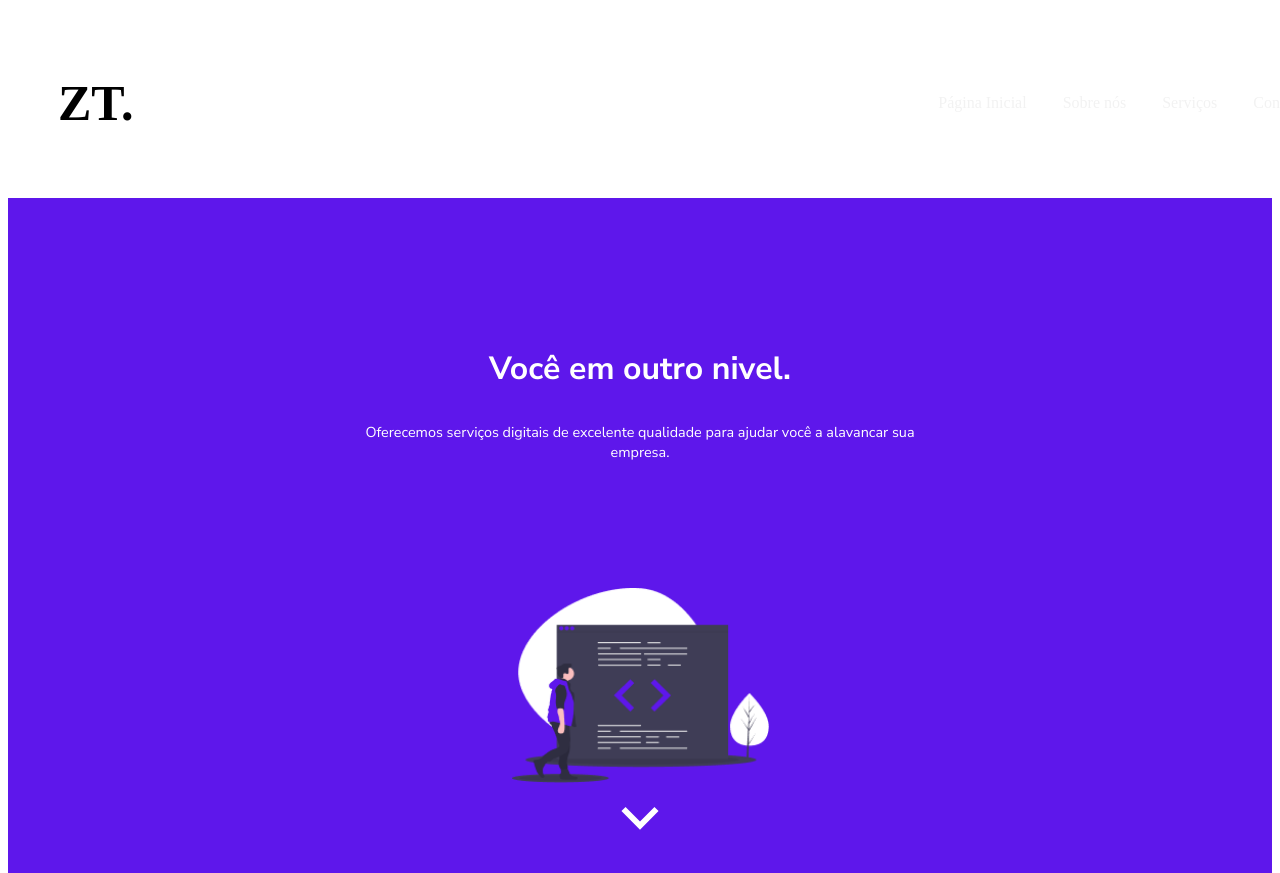
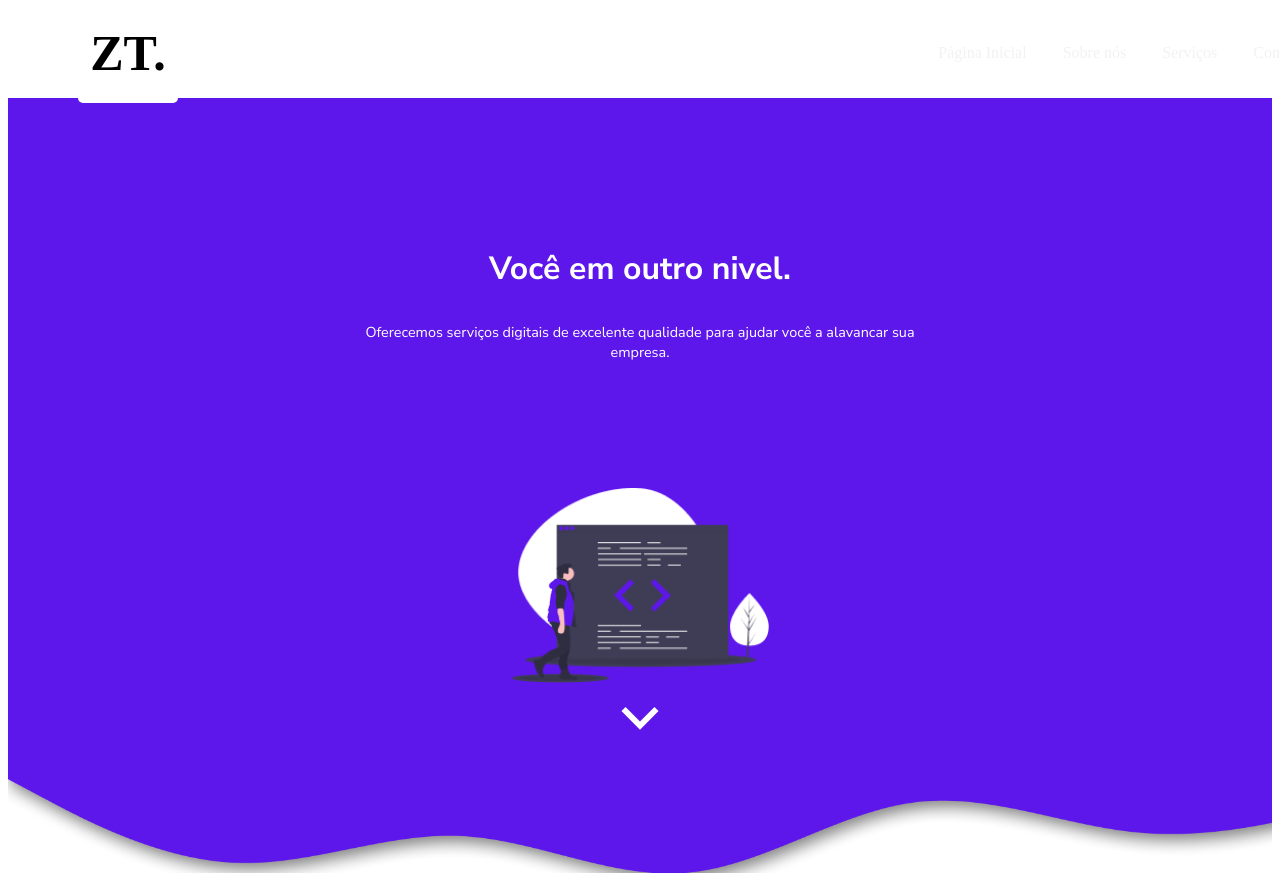
Before and after one commit to Zenix-Tech/Nosso-site, a Gatsby site: page /Home in a window 1280 px wide. Shown: the top 873 px of the page. Built offline with nearby package versions, Linux system fonts and the light colour scheme; Gatsby itself is replaced by a stand-in of ours.

Commit message:
arrumei o menu denovo hehe

```diff
--- a/src/components/Header/navbar.jsx
+++ b/src/components/Header/navbar.jsx
@@ -11,17 +11,27 @@
   justify-content: space-between;
   align-items:center;
   h1{
-      font-size:50px;
-      color: var(--color-white);
+    display: flex;
+    justify-content:center;
+    background-color: white;
+    border-radius: 0 0 5px 5px;
+    color: black;
+    width: 4rem;
+      height: 80px;
+    align-items: center;
+
+    margin-left: 20px;
 
       }
   background-color: var(--color-main);
   @media(min-width:768px){
     height: 90px;
-    padding: 50px;
+    padding: 0 50px;
     h1{
+      width: 100px;
+      height: 100px;
       font-size:50px;
-      color: var(--color-white);
+      color: black;
 
       }
 
```
